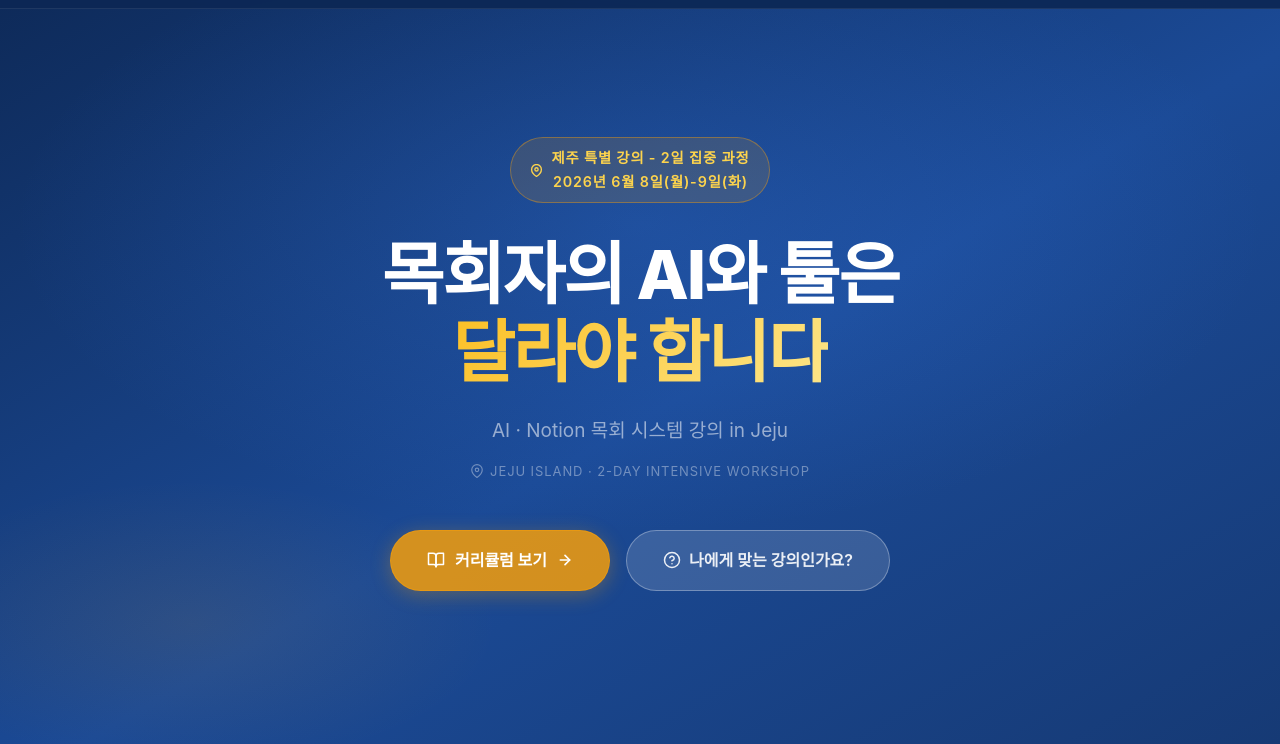
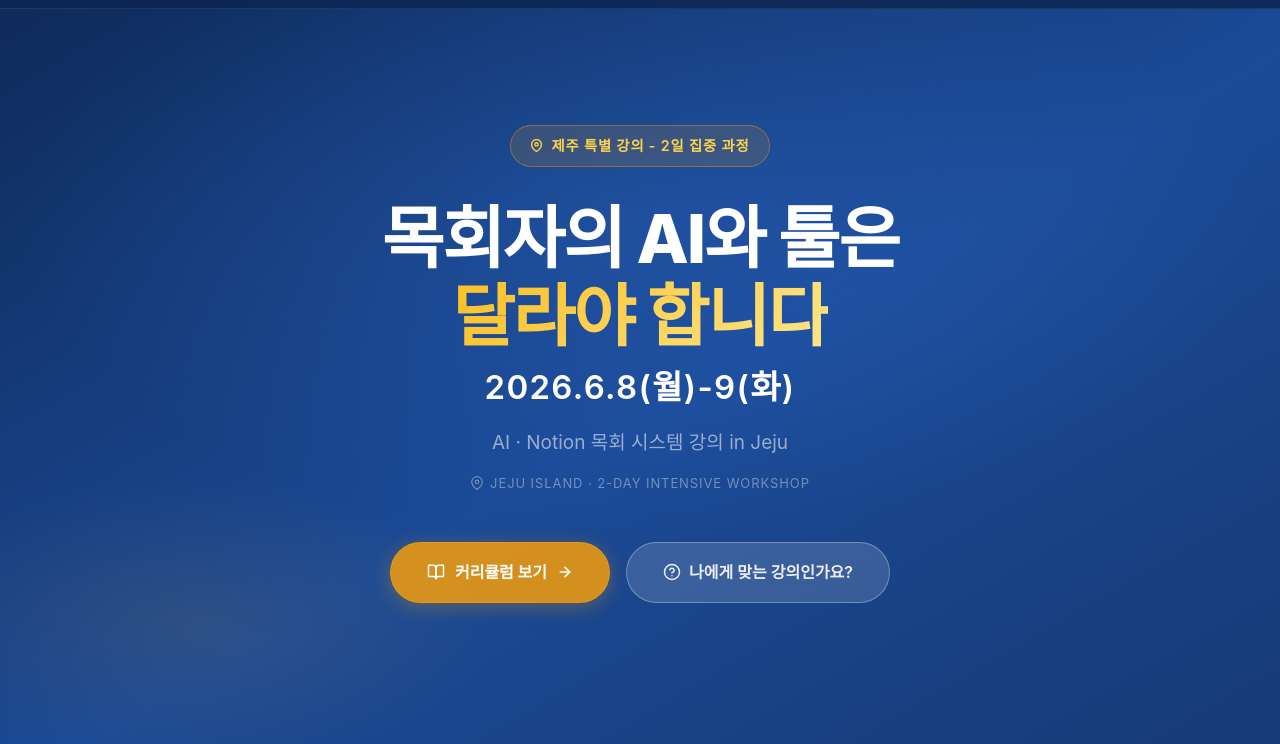
Before and after one commit to hangaramy/jeju-lecture, a plain HTML site: page index.html in a window 1280 px wide. Shown: the part 56-800 px from the top of the page. Drawn offline with Linux system fonts and the light colour scheme.

Commit message:
DAY 날짜 하이픈 추가

```diff
--- a/index.html
+++ b/index.html
@@ -125,7 +125,7 @@
     }
     .hero h1 {
       font-size: clamp(38px, 6vw, 68px); font-weight: 800; color: #fff;
-      line-height: 1.15; letter-spacing: -.03em; max-width: 880px; margin-bottom: 24px;
+      line-height: 1.15; letter-spacing: -.03em; max-width: 880px; margin-bottom: 4px;
     }
     .hero h1 .hl {
       background: linear-gradient(135deg, #fbbf24, #fde68a);
@@ -361,7 +361,7 @@
       color: white; flex-shrink: 0;
     }
     .day-number {
-      font-size: 14px; font-weight: 700; text-transform: uppercase;
+      font-size: 28px; font-weight: 700; text-transform: uppercase;
       letter-spacing: .12em; color: var(--accent-lt);
     }
     .day-title { font-size: 20px; font-weight: 800; color: #fff; letter-spacing: -.02em; }
@@ -529,10 +529,10 @@
         <path d="M21 10c0 7-9 13-9 13s-9-6-9-13a9 9 0 0 1 18 0z"/>
         <circle cx="12" cy="10" r="3"/>
       </svg>
-      제주 특별 강의 - 2일 집중 과정<br>2026년 6월 8일(월)-9일(화)
+      제주 특별 강의 - 2일 집중 과정
     </div>
-
     <h1>목회자의 AI와 툴은<br /><span class="hl">달라야 합니다</span></h1>
+    <div style="color:#ffffff; font-size:33px; font-weight:600; margin-top:0px; margin-bottom:12px; letter-spacing:.04em;">2026.6.8(월)-9(화)</div>
 
 <p class="hero-subtitle">AI · Notion 목회 시스템 강의 in Jeju</p>
 
@@ -890,7 +890,7 @@
             </svg>
           </div>
           <div>
-            <div class="day-number">Day 1</div>
+            <div class="day-number">Day 1 - <span style="font-size:28px; font-weight:700;">6.8(월)</span></div>
             <div class="day-title">왜 달라야 하는가 + 도구 익히기</div>
           </div>
         </div>
@@ -950,7 +950,7 @@
             </svg>
           </div>
           <div>
-            <div class="day-number">Day 2</div>
+            <div class="day-number">Day 2 - <span style="font-size:28px; font-weight:700;">6.9(화)</span></div>
             <div class="day-title">직접 만들기 + 완성하기</div>
           </div>
         </div>
```
Also changed, not shown: 1 other file.
